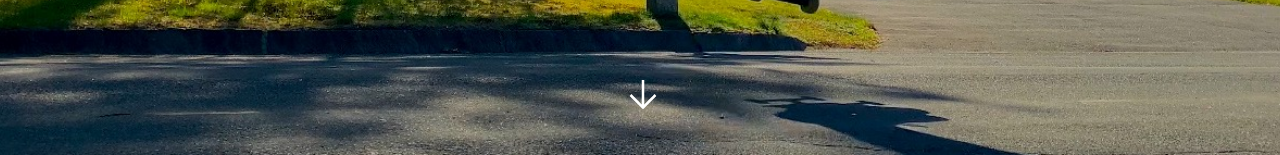
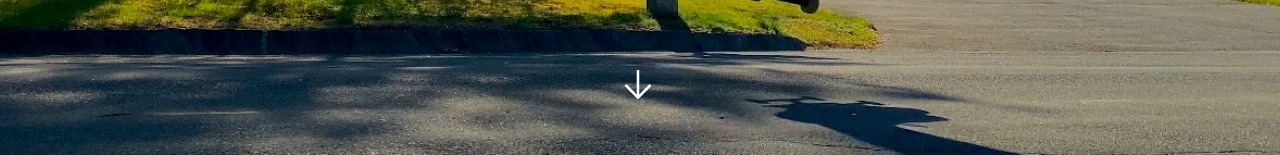
Before and after one commit to littlepazienza/pazienza-tech, an Angular app: page / in a window 1280 px wide. In both pictures the pointer is over the element 640 px from the left and 737 px from the top of the page. Shown: the part 645-800 px from the top of the page. Built offline with nearby package versions, Linux system fonts and the light colour scheme.

Commit message:
Adding a hover effect for some reason

```diff
--- a/src/app/landing/landing.component.css
+++ b/src/app/landing/landing.component.css
@@ -14,6 +14,12 @@
   width: 25px;
   margin-bottom: 50px;
   color: white;
+}
+
+.indicator:hover {
+  height: 35px;
+  width: 35px;
+  color: whitesmoke;
 }
 
 .location {
```
